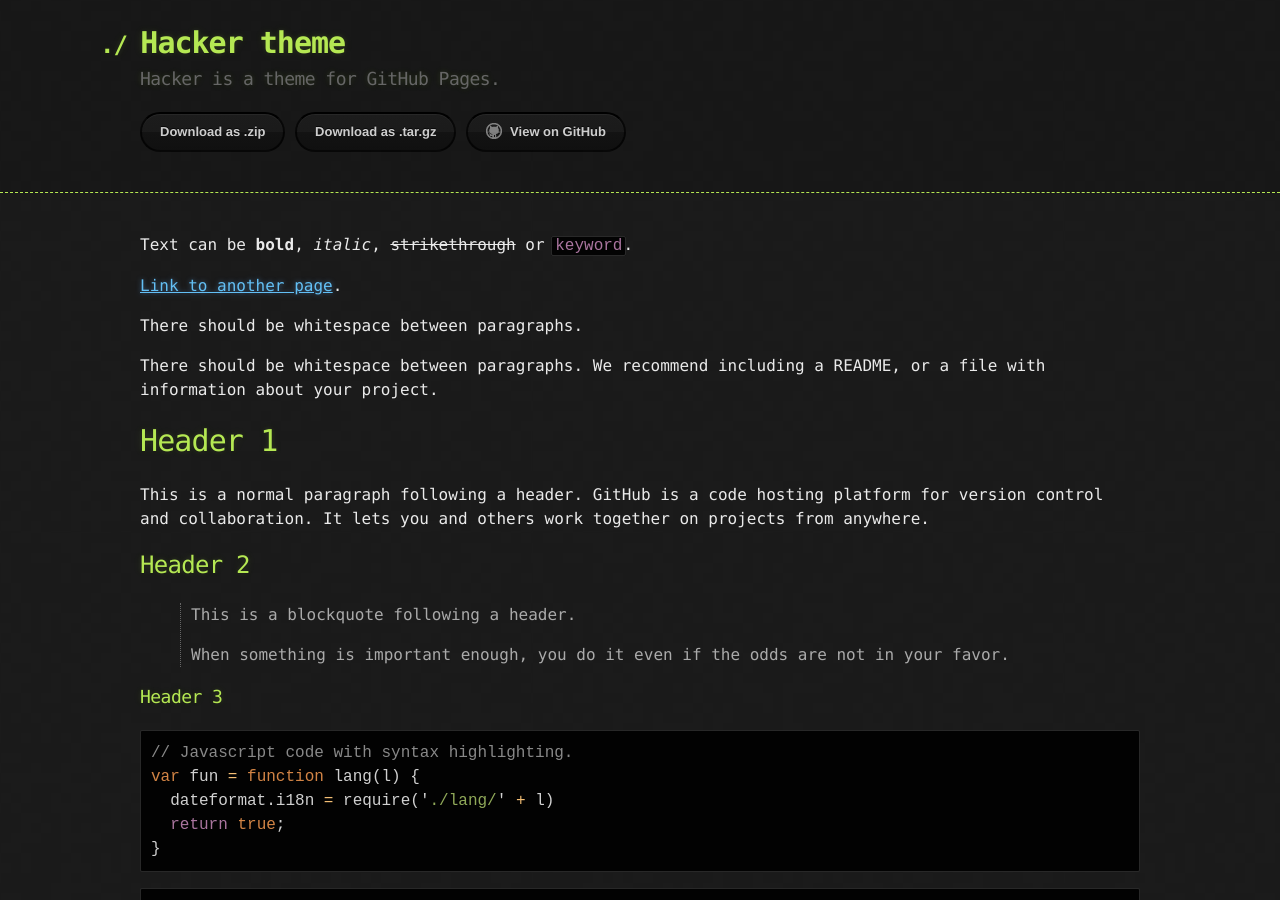
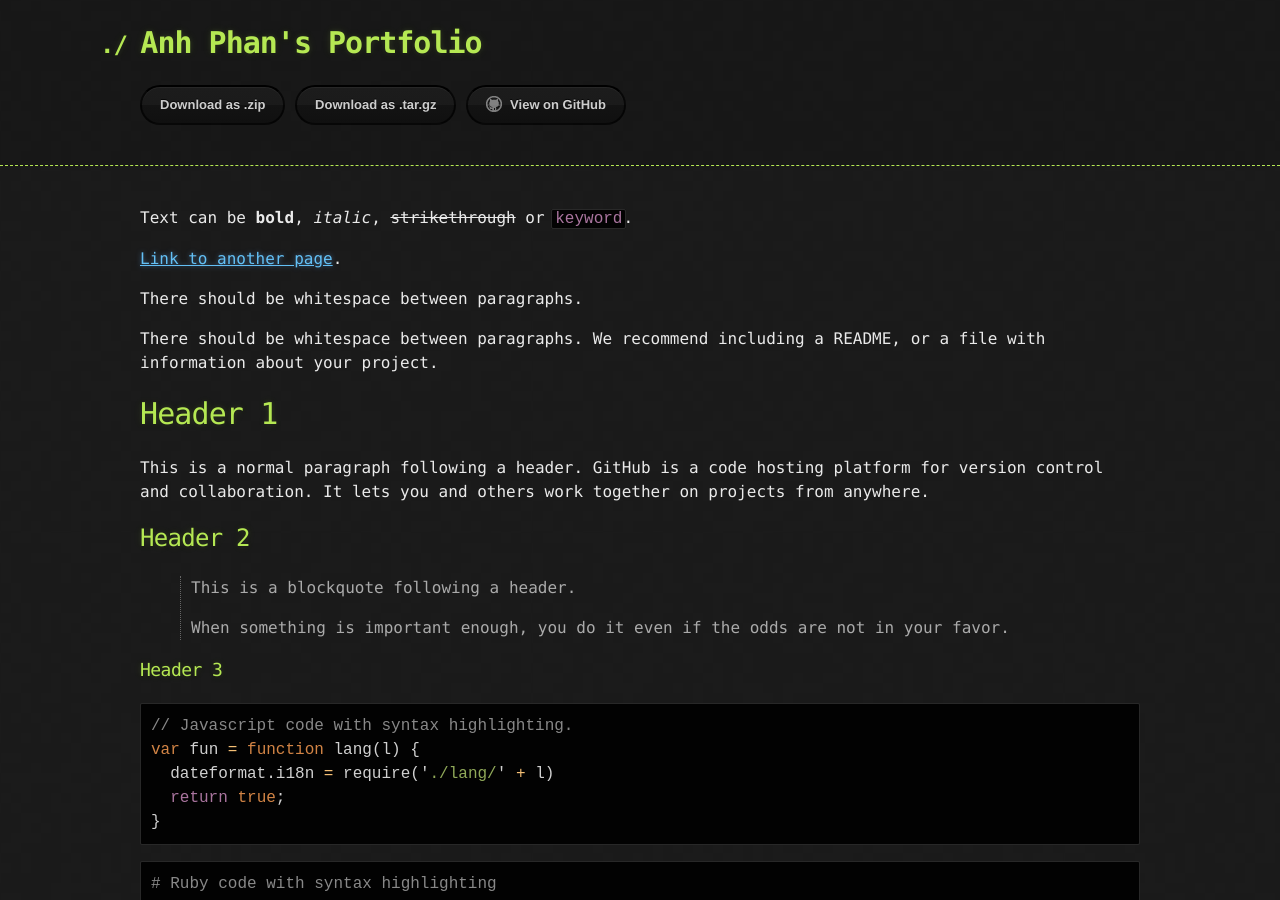
Before and after one commit to anhphan2705/anhphan2705.github.io, a Jekyll site: the page built from index.md, in a window 1280 px wide and 900 px high. Built offline with Jekyll 4.4.1, drawn with Linux system fonts in a browser that asks for light colours; the repository's description, which GitHub fills in, is left out.

Commit message:
Update _config.yml

```diff
--- a/_config.yml
+++ b/_config.yml
@@ -1,5 +1,5 @@
-title: Hacker theme
-description: Hacker is a theme for GitHub Pages.
+title: Anh Phan's Portfolio
+description:
 show_downloads: true
 google_analytics:
 theme: jekyll-theme-hacker
```
